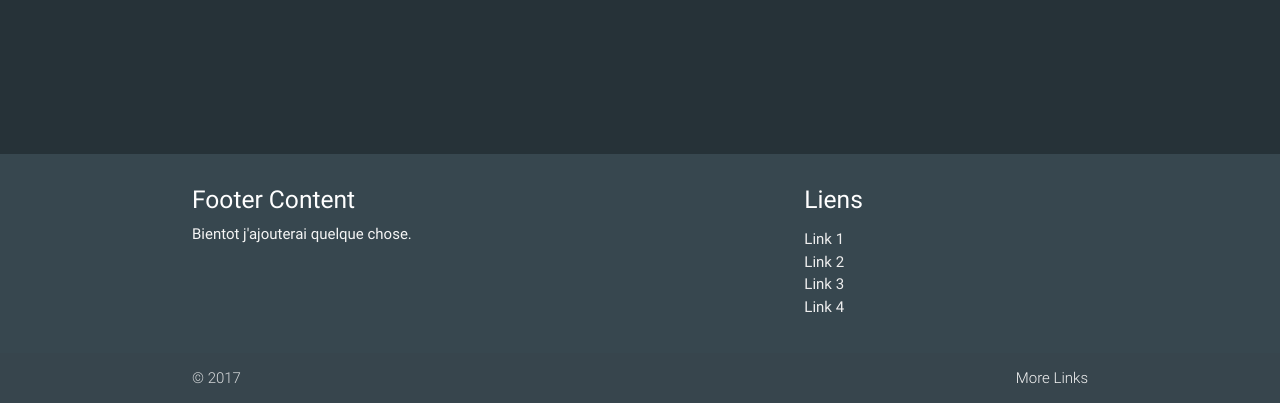
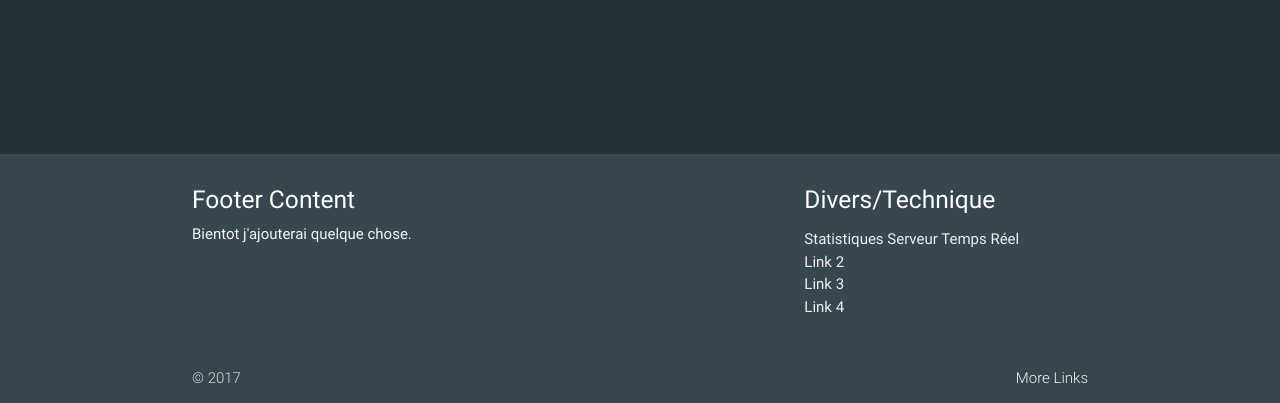
Before and after one commit to Superd22/galactica, a website: page index.html in a window 1280 px wide. Shown: the part 397-800 px from the top of the page. Drawn offline with nearby package versions, Linux system fonts and the light colour scheme.

Commit message:
Add stats

```diff
--- a/index.html
+++ b/index.html
@@ -51,9 +51,9 @@
                     <p class="grey-text text-lighten-4">Bientot j'ajouterai quelque chose.</p>
                 </div>
                 <div class="col l4 offset-l2 s12">
-                    <h5 class="white-text">Liens</h5>
+                    <h5 class="white-text">Divers/Technique</h5>
                     <ul>
-                        <li><a class="grey-text text-lighten-3" href="#!">Link 1</a></li>
+                        <li><a class="grey-text text-lighten-3" href="stats/">Statistiques Serveur Temps Réel</a></li>
                         <li><a class="grey-text text-lighten-3" href="#!">Link 2</a></li>
                         <li><a class="grey-text text-lighten-3" href="#!">Link 3</a></li>
                         <li><a class="grey-text text-lighten-3" href="#!">Link 4</a></li>
```
